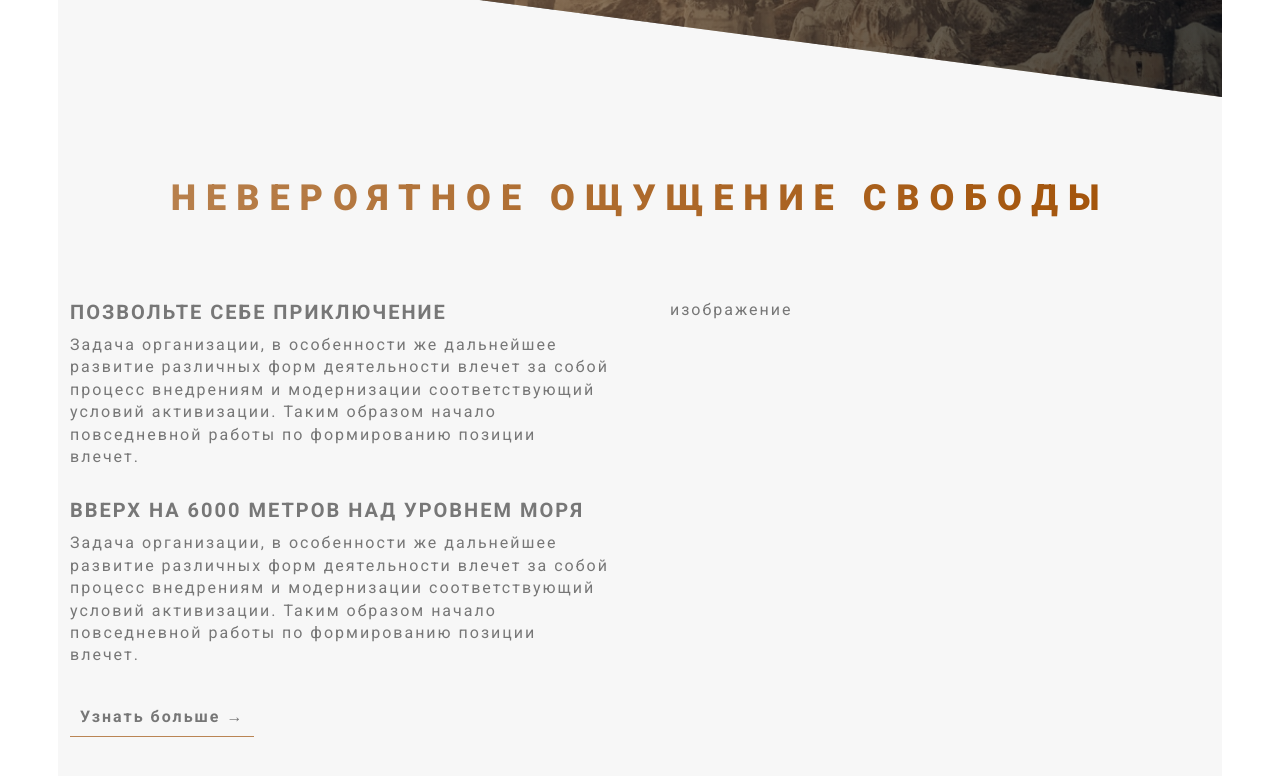
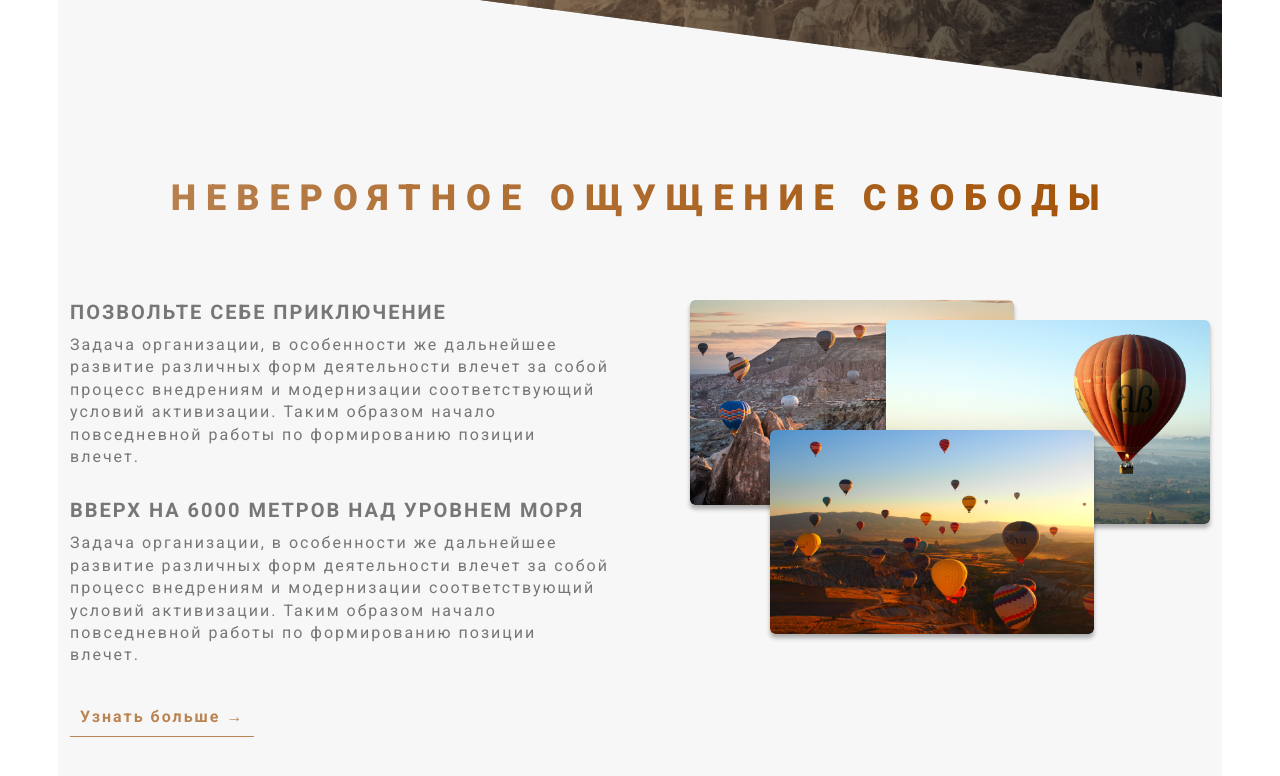
Before and after one commit to Garik86/ballons, a plain HTML site: page index.html in a window 1280 px wide. Shown: the part 721-1497 px from the top of the page. Drawn offline with Linux system fonts and the light colour scheme.

Commit message:
section two end

```diff
--- a/index.html
+++ b/index.html
@@ -42,7 +42,11 @@
         <a href="#!" class="btn_text">Узнать больше &rarr;</a>
       </div>
       <div class="col-1-of-2">
-        изображение
+        <div class="composition">
+          <img src="/img/ballons_1.png" alt="ballons_1" class="composition__photo composition__photo_n1">
+          <img src="/img/ballons_2.png" alt="ballons_2" class="composition__photo composition__photo_n2">
+          <img src="/img/ballons_3.png" alt="ballons_3" class="composition__photo composition__photo_n3">
+        </div>
       </div>
     </div>
   </section>
--- a/sass/_section_one.sass
+++ b/sass/_section_one.sass
@@ -36,15 +36,37 @@
     letter-spacing: .2rem
     font-weight: 700
     text-decoration: none
-    color:$color-grey
+    color:$color-brown-light
     padding: 1rem
     border-bottom: 1px $color-brown-light solid
     display: inline-block
     transition: .5 all
-
   &:hover
     background-color: $color-brown-light
     transform: translateY(-.5rem)
-
+    color: $color-grey
   &:active
     transform: translateY(0rem)
+.composition
+  position: relative
+.composition__photo
+  width: 60%
+  box-shadow: (0px .4rem .4rem rgba(0, 0, 0, 0.3 ))
+  border-radius: .5rem
+  position: absolute
+  z-index: 5
+  transition: all .5s
+  outline-offset: 1rem
+  &_n1
+    top: 0
+    left: 2rem
+  &_n2
+    top: 2rem
+    right: 0rem
+  &_n3
+    top: 13rem
+    left: 10rem
+  &:hover
+    outline: .5rem solid $color-brown-light
+    transform: scale(1.1)
+    z-index: 10
```
Also changed, not shown: css/style.css, img/ballons_1.png (added), img/ballons_2.png (added), img/ballons_3.png (added), 1 other file.
